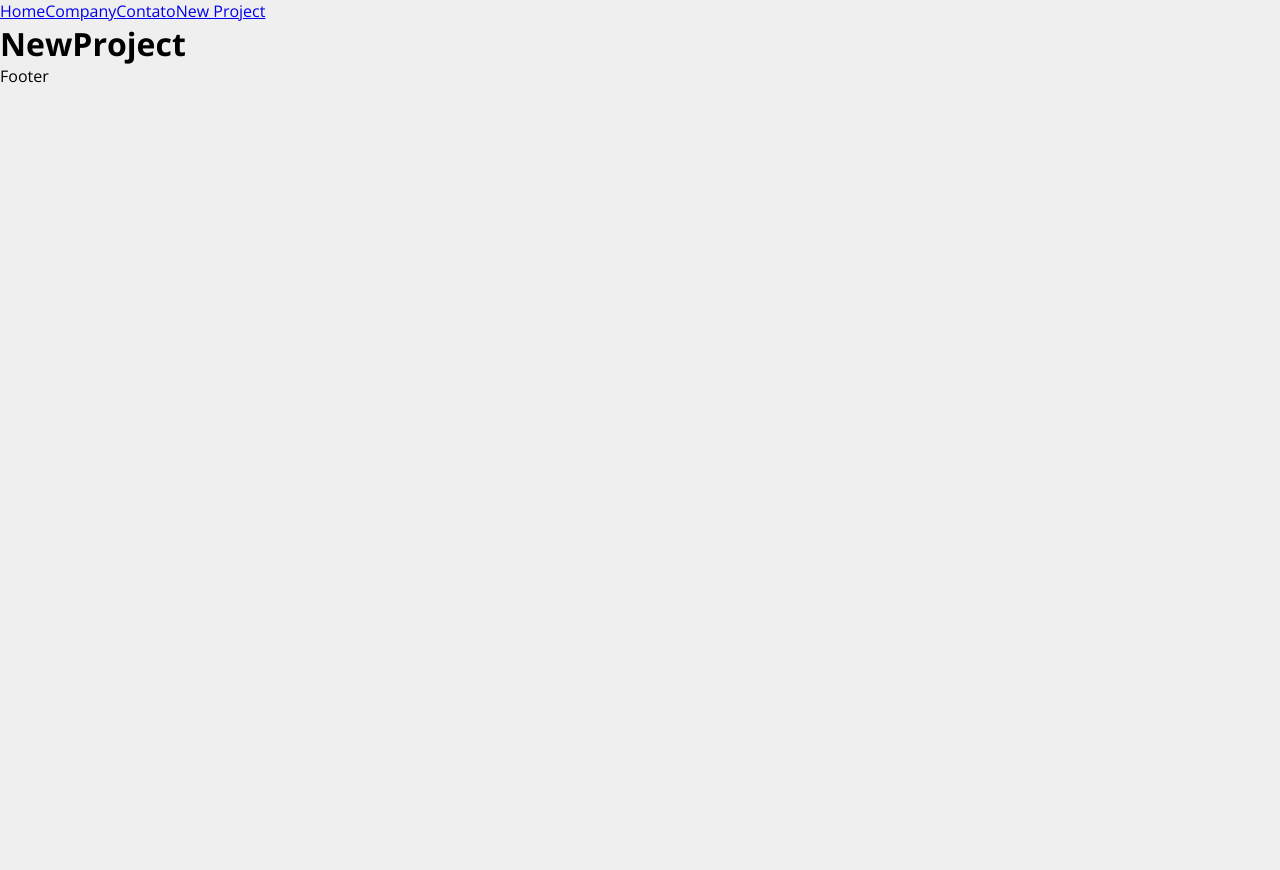
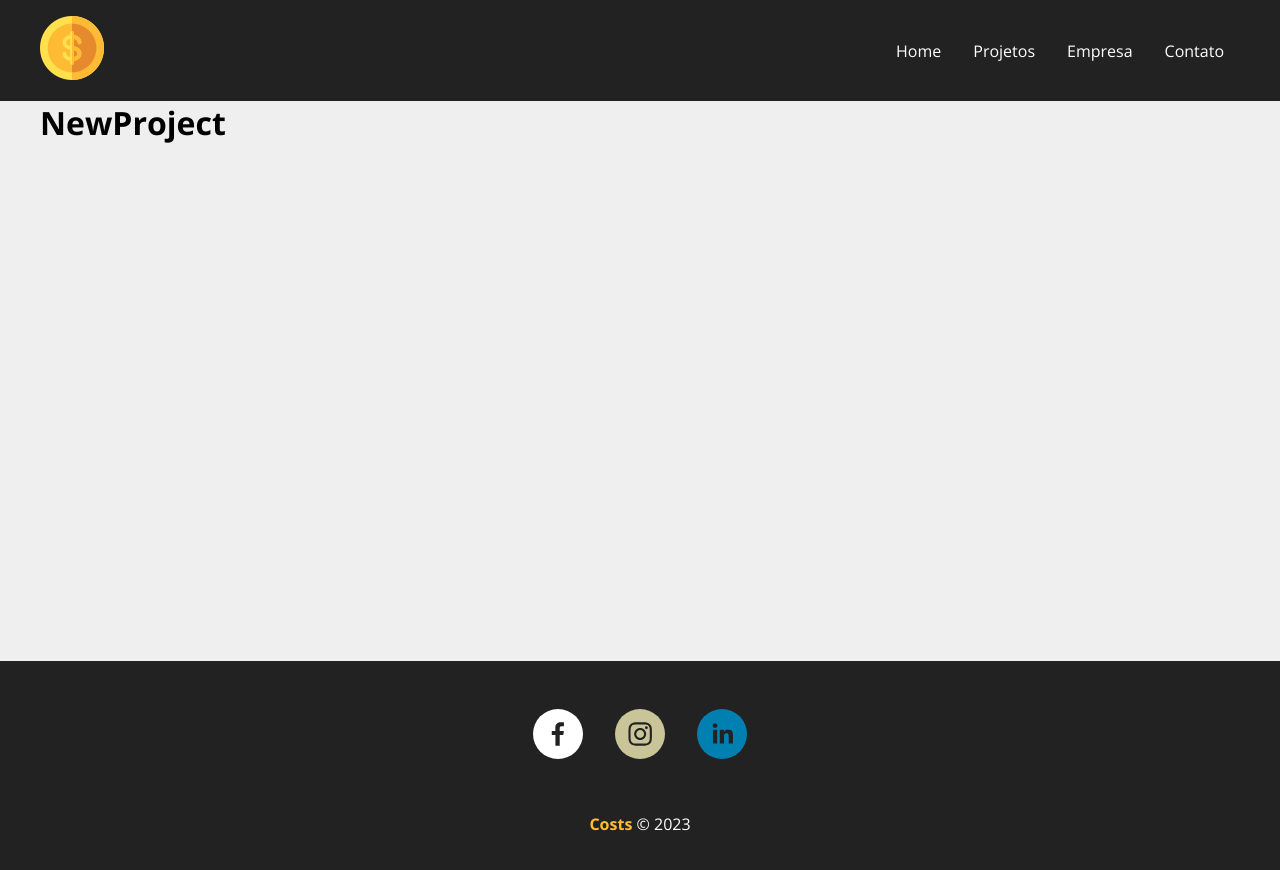
Before and after one commit to jacksonmmartins/costs, a React (Create React App) app: page /newproject in a window 1280 px wide. Shown: the top 870 px of the page. Before the commit the page ends 800 px from the top, so only its background shows below. Built offline with nearby package versions, Linux system fonts and the light colour scheme.

Commit message:
Home_organização

```diff
--- a/package.json
+++ b/package.json
@@ -12,6 +12,7 @@
     "react-icons": "^4.8.0",
     "react-router-dom": "^6.9.0",
     "react-scripts": "5.0.1",
+    "react-social-icons": "^5.15.0",
     "switch": "^0.0.0",
     "uuid": "^9.0.0",
     "web-vitals": "^2.1.4"
--- a/src/App.js
+++ b/src/App.js
@@ -1,28 +1,28 @@
-import { BrowserRouter as Router, Routes, Route, Link } from 'react-router-dom'
+import { BrowserRouter as Router, Routes, Route } from 'react-router-dom'
 import Home from './components/pages/Home'
 import Company from './components/pages/Company'
 import Contact from './components/pages/Contact'
 import NewProject from './components/pages/NewProject'
+import Projects from './components/pages/Projects'
+
 
 import Container from './components/layout/Container'
+import Navbar from './components/layout/Navbar'
+import Footer from './components/layout/Footer'
 function App() {
   return (
     <Router>
-      <nav>
-        <Link to="/">Home</Link>
-        <Link to="/company">Company</Link>
-        <Link to="/contact">Contato</Link>
-        <Link to="/newproject">New Project</Link>
-      </nav>
-      <Container>
+      <Navbar/>
+      <Container customClass='min-height'>
       <Routes>
           <Route  path="/" element={<Home/>}/>
           <Route  path="/company" element={<Company/>}/>
+          <Route  path="/projects" element={<Projects/>}/>
           <Route  path="/contact" element={<Contact/>}/>
           <Route  path="/newproject" element={<NewProject/>}/>
       </Routes>
       </Container>
-      <p>Footer</p>
+  <Footer/>
     </Router>
   );
 }
--- a/src/components/layout/Container.js
+++ b/src/components/layout/Container.js
@@ -1,8 +1,10 @@
-
+import styles from './Container.module.css'
 
 function Container(props) {
     return (
-       <div>{props.children}</div>
+       <div className={`${styles.container} ${styles[props.customClass]}`}>
+            {props.children}
+        </div>
        )
 
 }
--- /dev/null
+++ b/src/components/layout/Container.module.css
@@ -0,0 +1,19 @@
+.container {
+    width: 1200px;
+    display: flex;
+    justify-content: space-between;
+    margin: 0 auto;
+    flex-wrap: wrap;
+}
+.min-height {
+    min-height: 70%;
+}
+
+.start{
+    flex-direction: flex-start;
+}
+
+.column{
+    flex-direction: column;
+    justify-content: flex-start;
+}
--- /dev/null
+++ b/src/components/layout/Footer.js
@@ -0,0 +1,24 @@
+import { SocialIcon } from "react-social-icons"
+import styles from '../layout/Footer.module.css'
+function Footer(){
+    return(
+        <footer className={styles.footer}>
+            <ul className={styles.social_list}>
+                <li className={styles.social_list}>
+                <SocialIcon url="https://www.facebook.com/" bgColor="white" />
+                </li>
+                <li>
+                <SocialIcon url="https://www.instagram.com/" bgColor="#c9c599" />
+                </li>
+                <li>
+                <SocialIcon url="https://www.linkedin.com/feed/" />
+                </li>
+            </ul>
+            <br/>
+            <p className={styles.copy_right}><span>Costs</span> &copy; 2023</p>
+        </footer>
+    )
+}
+
+
+export default Footer
--- /dev/null
+++ b/src/components/layout/Footer.module.css
@@ -0,0 +1,33 @@
+.footer{
+    background-color: #222;
+    color: #fff;
+    padding: 3em;
+    text-align:  center;
+}
+
+.social_list{
+    display: flex;
+    justify-content: center;
+    list-style-type: none;
+}
+
+.social_list li {
+    margin: 0 1em;
+}
+
+.social_list li:hover {
+    color: #ffbb33;
+}
+
+.social_list svg{
+    font-size: 1.5em;
+    cursor: pointer;
+}
+
+.copy_right{
+    margin-top: 2em;
+}
+.copy_right span{
+    font-weight: bold;
+    color: #ffbb33;
+}
--- /dev/null
+++ b/src/components/layout/Navbar.js
@@ -0,0 +1,31 @@
+import { Link } from "react-router-dom"
+import Container from "./Container"
+import styles from './Navbar.module.css'
+import logo from '../../img/costs_logo.png'
+function Navbar() {
+    return(
+        <nav className={styles.navbar}>
+            <Container>
+                <Link to="/">
+                    <img src={logo} alt='costs' />
+                </Link>
+                <ul className={styles.list}>
+                    <li className={styles.item}>
+                        <Link to='/'>Home</Link>
+                    </li>
+                    <li className={styles.item}>
+                        <Link to='/projects'>Projetos</Link>
+                    </li>
+                    <li className={styles.item}>
+                        <Link to="/company">Empresa</Link>
+                    </li>
+                    <li className={styles.item}>
+                        <Link to="/contact">Contato</Link>
+                    </li>
+                </ul>
+            </Container>
+        </nav>
+    )
+}
+
+export default Navbar
--- /dev/null
+++ b/src/components/layout/Navbar.module.css
@@ -0,0 +1,24 @@
+.navbar{
+    display: flex;
+    justify-content: space-between;
+    background-color: #222;
+    padding: 1em;
+}
+.list{
+    display: flex;
+    list-style: none;
+    align-items: center;
+}
+.item{
+    margin: 1em;
+}
+
+.item a{
+    color: #FFF;
+    text-decoration: none;
+}
+
+.item a:hover{
+    color: #ffbb33;
+
+}
--- a/src/components/pages/Home.js
+++ b/src/components/pages/Home.js
@@ -1,6 +1,14 @@
+import styles from './Home.module.css'
+import savings from '../../img/savings.svg'
+
 function Home(){
     return(
-    <h1>Home</h1>
+        <section className={styles.home_container}>
+            <h1>Bem-vindo ao <span>Costs</span></h1>
+            <p>Comece a gerenciar seus projetos agora mesmo!</p>
+            <a href='/'>Criar projeto</a>
+            <img src={savings} alt='Costs'/>
+        </section>
     )
 }
 
--- /dev/null
+++ b/src/components/pages/Home.module.css
@@ -0,0 +1,29 @@
+.home_container {
+    width: 100%;
+    display: flex;
+    flex-direction: column;
+    align-items: center;
+    justify-content: center;
+    padding: 4em;
+}
+
+.home_container h1{
+    font-size: 2.5em;
+    margin-bottom: .5em;
+}
+
+.home_container h1 span{
+    color: #ffbb33;
+    padding: 0 0.2em;
+    background-color: #222;
+}
+
+.home_container p {
+    margin-bottom: 1.5em;
+    color: #7b7b7b;
+}
+
+.home_container img{
+    width: 350px;
+    margin: 2em 0;
+}
--- /dev/null
+++ b/src/components/pages/Projects.js
@@ -0,0 +1,7 @@
+function Projects(){
+    return(
+    <h1>Projects</h1>
+    )
+}
+
+export default Projects
```
Also changed, not shown: 1 other file (tests, documents, lock files or other folders).
